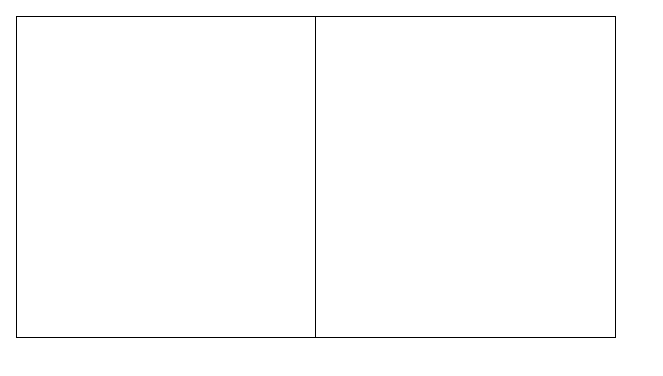
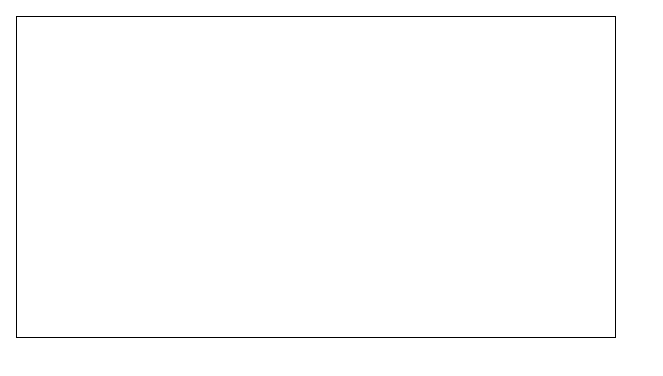
Before and after one commit to acciojob/markdown-CasteAwayy, a React app: page / in a window 1280 px wide. Shown: the top 376 px of the page, without its empty margins (0-663 px from the left). Built offline with nearby package versions, Linux system fonts and the light colour scheme.

Commit message:
Update App.js

```diff
--- a/src/components/App.js
+++ b/src/components/App.js
@@ -33,17 +33,17 @@ export default function App() {
   return (
     <div className="app">
       <div className="textarea-container">
-        <textarea
+        {/* <textarea
           className="textarea"
           value={markdown}
           onChange={handleMarkdownChange}
-        />
+        /> */}
       </div>
       <div className="preview-container">
-       {/* <div
+        <div
           className="preview"
           dangerouslySetInnerHTML={{ __html: preview }}
-        /> */}
+        />
       </div>
     </div>
   );
```
